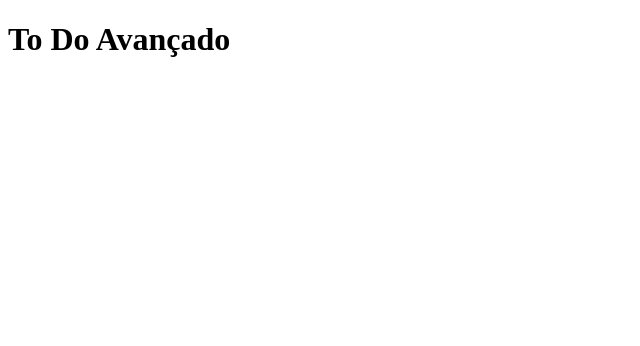
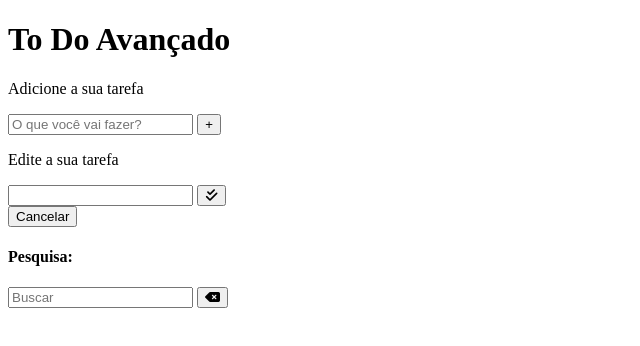
Before and after one commit to jamangueira7/to-do-list-js, a plain HTML site: page index.html in a window 1280 px wide. Shown: the whole page, without its empty margins (0-640 px from the left). Drawn offline with Linux system fonts and the light colour scheme.

Commit message:
HTML add

```diff
--- a/index.html
+++ b/index.html
@@ -5,10 +5,54 @@
     <title></title>
     <link rel="stylesheet" href="css/styles.css">
     <!--Font Awesome-->
-    <link rel="stylesheet" href="https://cdnjs.cloudflare.com/ajax/libs/font-awesome/6.2.0/css/all.min.css" integrity="sha512-xh6O/CkQoPOWDdYTDqeRdPCVd1SpvCA9XXcUnZS2FmJNp1coAFzvtCN9BmamE+4aHK8yyUHUSCcJHgXloTyT2A==" crossorigin="anonymous" referrerpolicy="no-referrer" />
+    <link
+        rel="stylesheet"
+        href="https://cdnjs.cloudflare.com/ajax/libs/font-awesome/6.2.0/css/all.min.css"
+        integrity="sha512-xh6O/CkQoPOWDdYTDqeRdPCVd1SpvCA9XXcUnZS2FmJNp1coAFzvtCN9BmamE+4aHK8yyUHUSCcJHgXloTyT2A=="
+        crossorigin="anonymous"
+        referrerpolicy="no-referrer"
+    />
 </head>
 <body>
     <h1>To Do Avançado</h1>
+    <div class="todo-container">
+        <header>
+        </header>
+        <form id="todo-form">
+            <p>Adicione a sua tarefa</p>
+            <div class="form-control">
+                <input type="text" id="todo-input" placeholder="O que você vai fazer?">
+                <button type="submit">
+                    <i class="fa-thi fa-plus"></i>
+                </button>
+            </div>
+        </form>
+
+        <form id="edit-form">
+            <p>Edite a sua tarefa</p>
+            <div class="form-control">
+                <input type="text" id="edit-input">
+                <button type="submit">
+                    <i class="fa-solid fa-check-double"></i>
+                </button>
+            </div>
+            <button id="cancel-edit-btn" type="submit">
+                Cancelar
+            </button>
+        </form>
+        <div id="toolbar">
+            <div id="search">
+                <h4>Pesquisa:</h4>
+                <form>
+                    <input type="text" id="search-input" placeholder="Buscar">
+                    <button type="submit">
+                        <i class="fa-solid fa-delete-left"></i>
+                    </button>
+                </form>
+            </div>
+        </div>
+
+    </div>
 
     <script src="js/scripts.js"></script>
 </body>
```
